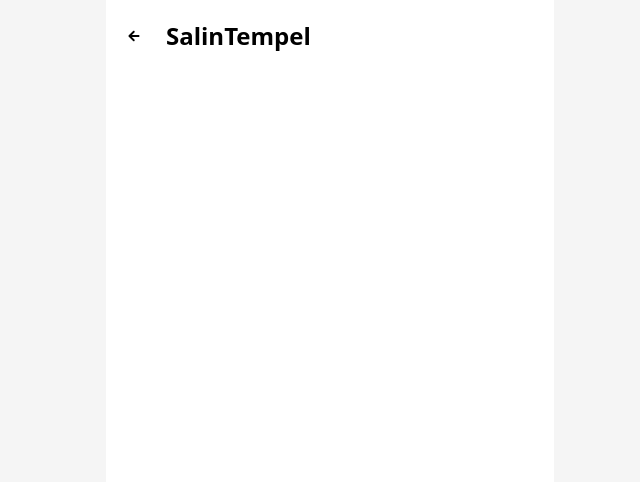
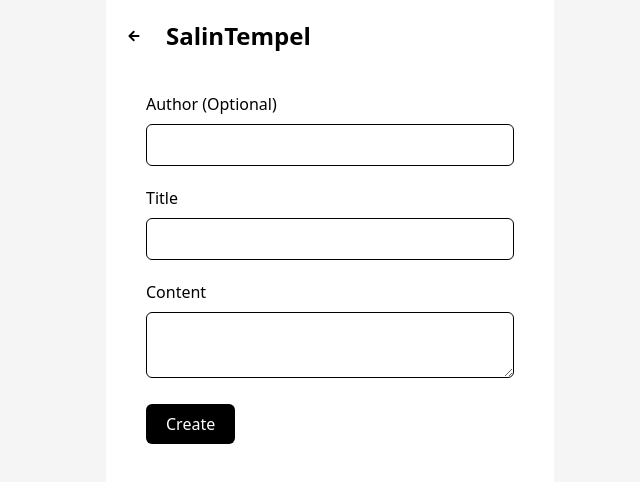
Before and after one commit to anscsmwn/salintempel, a React (Vite) app in the folder client/: page /create in a window 1280 px wide. Shown: the top 482 px of the page, without its empty margins (310-950 px from the left). Built offline with nearby package versions, Linux system fonts and the light colour scheme.

Commit message:
feat: add and delete salintempel

```diff
--- a/client/src/components/ItemSalinTempel.tsx
+++ b/client/src/components/ItemSalinTempel.tsx
@@ -1,7 +1,26 @@
-import React from 'react';
-
-const ItemSalinTempel = () => {
-  return <div>ItemSalinTempel</div>;
+import { SalinTempel } from '../types/types';
+import { AiOutlineDelete } from 'react-icons/ai';
+import { useRemoveSalinTempel } from '../query-hooks/useSalinTempel';
+const ItemSalinTempel = ({ _id, content, title, author }: SalinTempel) => {
+  const remove = useRemoveSalinTempel();
+  return (
+    <article key={_id} className="border border-black p-5 rounded-md">
+      <div>
+        <div className="flex justify-between items-center">
+          <h2 className="text-2xl font-semibold mb-4">{title}</h2>
+          <button
+            onClick={() => {
+              remove.mutate(_id);
+            }}
+          >
+            <AiOutlineDelete />
+          </button>
+        </div>
+      </div>
+      <p>{content}</p>
+      <p>{author}</p>
+    </article>
+  );
 };
 
 export default ItemSalinTempel;
--- a/client/src/pages/Create.tsx
+++ b/client/src/pages/Create.tsx
@@ -1,8 +1,31 @@
 import Layout from '../components/Layout';
 import { IoMdArrowRoundBack } from 'react-icons/io';
 import { useNavigate } from 'react-router-dom';
+import { useCreateSalinTempel } from '../query-hooks/useSalinTempel';
 const Create = () => {
   const navigate = useNavigate();
+  const add = useCreateSalinTempel();
+  const onSubmit = (e: React.FormEvent<HTMLFormElement>) => {
+    e.preventDefault();
+    const formData = new FormData(e.currentTarget);
+    const data: {
+      title: string;
+      content: string;
+      author?: string;
+    } = {
+      title: formData.get('title') as string,
+      content: formData.get('content') as string,
+      author: formData.get('author') as string,
+    };
+    if (data.author === '') {
+      delete data.author;
+    }
+    add.mutate(data, {
+      onSuccess: () => {
+        navigate('/');
+      },
+    });
+  };
   return (
     <Layout title="Create">
       <div className="pt-5 flex items-center gap-6">
@@ -15,6 +38,47 @@ const Create = () => {
         </button>
         <h1 className="text-2xl font-bold">SalinTempel</h1>
       </div>
+      <section className="mt-10 mx-5">
+        <form onSubmit={onSubmit}>
+          <div className="mb-5">
+            <label htmlFor="author" className="block mb-2">
+              Author (Optional)
+            </label>
+            <input
+              type="text"
+              name="author"
+              id="author"
+              className="border border-black rounded-md px-3 py-2 w-full"
+            />
+          </div>
+          <div className="mb-5">
+            <label htmlFor="title" className="block mb-2">
+              Title
+            </label>
+            <input
+              required
+              type="text"
+              name="title"
+              id="title"
+              className="border border-black rounded-md px-3 py-2 w-full"
+            />
+          </div>
+          <div className="mb-5">
+            <label htmlFor="content" className="block mb-2">
+              Content
+            </label>
+            <textarea
+              required
+              name="content"
+              id="content"
+              className="border border-black rounded-md px-3 py-2 w-full"
+            />
+          </div>
+          <button className="bg-black text-white px-5 py-2 rounded-md">
+            Create
+          </button>
+        </form>
+      </section>
     </Layout>
   );
 };
--- a/client/src/pages/Home.tsx
+++ b/client/src/pages/Home.tsx
@@ -2,6 +2,7 @@ import Layout from '../components/Layout';
 import { Link } from 'react-router-dom';
 import { AiOutlinePlus } from 'react-icons/ai';
 import { useGetSalinTempels } from '../query-hooks/useSalinTempel';
+import ItemSalinTempel from '../components/ItemSalinTempel';
 const Home = () => {
   const { data, isLoading } = useGetSalinTempels();
   return (
@@ -14,13 +15,7 @@ const Home = () => {
       </div>
       <section className="mt-10">
         {data?.data.map((salinTempel) => (
-          <article
-            key={salinTempel._id}
-            className="border border-black p-5 rounded-md"
-          >
-            <h2 className="text-2xl font-semibold mb-4">{salinTempel.title}</h2>
-            <p>{salinTempel.content}</p>
-          </article>
+          <ItemSalinTempel key={salinTempel._id} {...salinTempel} />
         ))}
       </section>
     </Layout>
--- a/client/src/query-hooks/useSalinTempel.tsx
+++ b/client/src/query-hooks/useSalinTempel.tsx
@@ -1,24 +1,53 @@
-import { useQuery } from 'react-query';
+import { useQuery, useMutation, useQueryClient } from 'react-query';
+import { ResponseData } from '../types/types';
 
-type SalinTempel = {
-  content: string;
-  like: number;
-  title: string;
-  _id: string;
-};
-
-type ResponseData = {
-  data: SalinTempel[];
-  end_point: string;
-  method: string;
-  status: string;
-  total: number;
-};
 const baseURL = 'https://salintempel-production.up.railway.app';
 const getSalinTempels = async (): Promise<ResponseData> => {
   return await (await fetch(`${baseURL}/api/salin-tempel`)).json();
 };
 
+const removeSalinTempel = async (id: string): Promise<ResponseData> => {
+  return await (
+    await fetch(`${baseURL}/api/salin-tempel/${id}`, { method: 'DELETE' })
+  ).json();
+};
+
+const createSalinTempel = async (data: {
+  title: string;
+  content: string;
+  author?: string;
+}): Promise<ResponseData> => {
+  return await (
+    await fetch(`${baseURL}/api/salin-tempel`, {
+      method: 'POST',
+      headers: {
+        'Content-Type': 'application/json',
+      },
+      body: JSON.stringify(data),
+    })
+  ).json();
+};
+
 export const useGetSalinTempels = () => {
   return useQuery('salin-tempel', getSalinTempels);
 };
+
+export const useRemoveSalinTempel = () => {
+  const queryClient = useQueryClient();
+
+  return useMutation(removeSalinTempel, {
+    onSuccess: () => {
+      queryClient.invalidateQueries('salin-tempel');
+    },
+  });
+};
+
+export const useCreateSalinTempel = () => {
+  const queryClient = useQueryClient();
+
+  return useMutation(createSalinTempel, {
+    onSuccess: () => {
+      queryClient.invalidateQueries('salin-tempel');
+    },
+  });
+};
```
Also changed, not shown: client/src/types/types.d.ts (added, +15 -0 lines).
